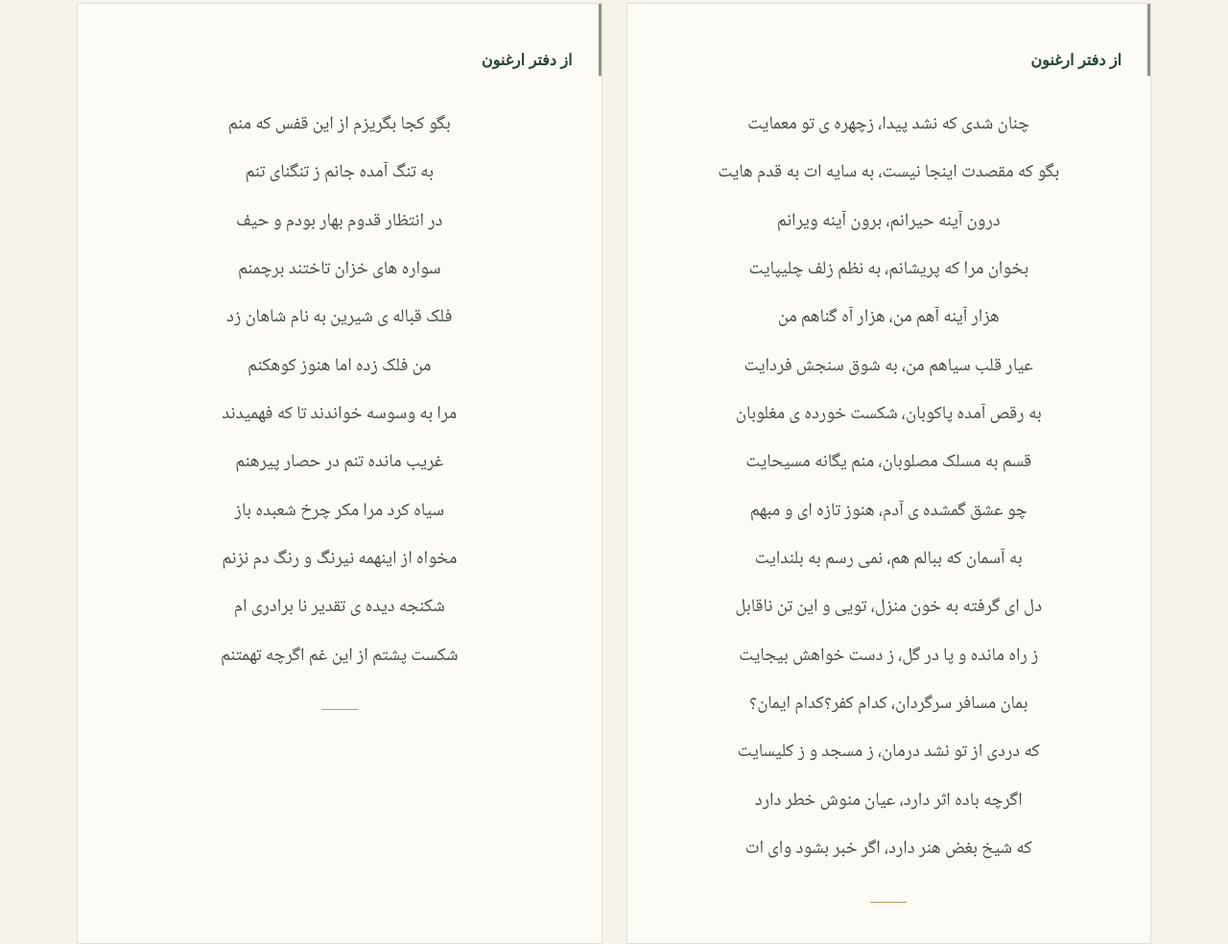
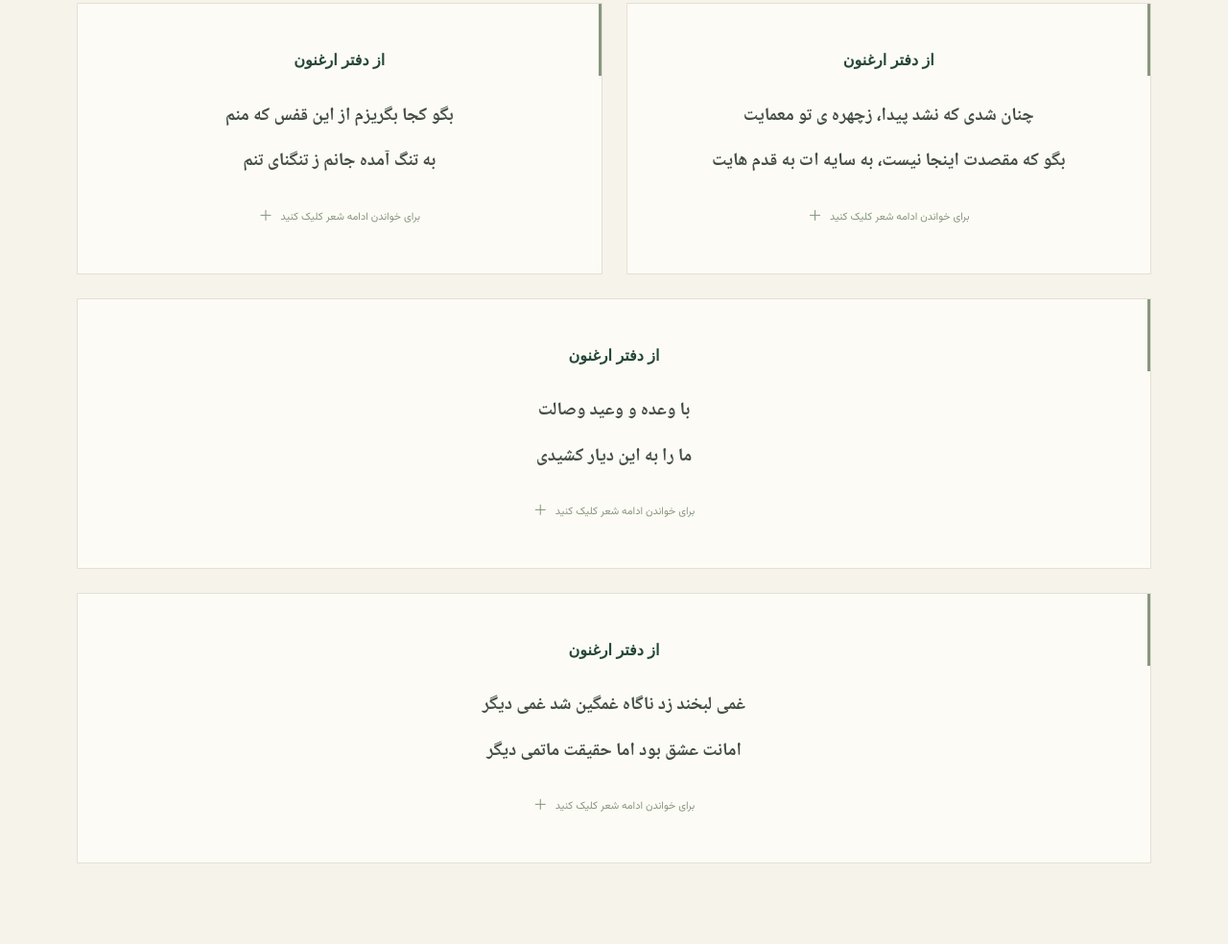
Before and after one commit to mortezajahani/arqanun, a plain HTML site: page index.html in a window 1280 px wide. Shown: the part 1602-2586 px from the top of the page at 96% size. Drawn offline with Linux system fonts and the light colour scheme; a web font is replaced by a local one.

Commit message:
Update index.html

```diff
--- a/index.html
+++ b/index.html
@@ -295,6 +295,83 @@ section {
   color: var(--green);
   margin-bottom: 25px;
   font-weight: 600;
+}
+
+
+/* EXPANDABLE POEMS */
+.poem {
+  display: block;
+}
+
+.poem-summary {
+  display: block;
+  list-style: none;
+  cursor: pointer;
+  text-align: center;
+  outline: none;
+}
+
+.poem-summary::-webkit-details-marker {
+  display: none;
+}
+
+.poem-summary h3 {
+  margin-bottom: 18px;
+}
+
+.poem-preview {
+  direction: rtl;
+  unicode-bidi: plaintext;
+  white-space: pre-line;
+  text-align: center;
+  font-family: 'Noto Naskh Arabic', serif;
+  font-size: 19px;
+  font-weight: 600;
+  line-height: 2.5;
+  color: #414c43;
+}
+
+.poem-toggle {
+  display: inline-flex;
+  align-items: center;
+  gap: 8px;
+  margin-top: 22px;
+  color: var(--olive);
+  font-family: 'Vazirmatn', sans-serif;
+  font-size: 11px;
+  transition: .25s;
+}
+
+.poem-toggle::after {
+  content: "＋";
+  font-size: 15px;
+  line-height: 1;
+}
+
+.poem[open] .poem-toggle::after {
+  content: "−";
+}
+
+.poem[open] .poem-toggle {
+  color: var(--gold);
+}
+
+.poem-expanded {
+  padding-top: 24px;
+  margin-top: 22px;
+  border-top: 1px solid var(--line);
+  animation: poemReveal .35s ease;
+}
+
+@keyframes poemReveal {
+  from { opacity: 0; transform: translateY(-6px); }
+  to { opacity: 1; transform: translateY(0); }
+}
+
+.poem-summary:focus-visible {
+  outline: 2px solid var(--olive);
+  outline-offset: 8px;
+  border-radius: 4px;
 }
 
 /* SPECIAL POETRY TYPOGRAPHY */
@@ -662,13 +739,15 @@ footer a {
 
       <!-- POEM A -->
 
-      <article class="poem">
-
+      <details class="poem">
+        <summary class="poem-summary">
           <h3>از دفتر ارغنون</h3>
-
-        <div class="poem-content">چنان شدی که نشد پیدا، زچهره ی تو معمایت
-بگو که مقصدت اینجا نیست، به سایه ات به قدم هایت
-درون آینه حیرانم، برون آینه ویرانم
+          <div class="poem-preview">چنان شدی که نشد پیدا، زچهره ی تو معمایت
+بگو که مقصدت اینجا نیست، به سایه ات به قدم هایت</div>
+          <span class="poem-toggle">برای خواندن ادامه شعر کلیک کنید</span>
+        </summary>
+        <div class="poem-expanded">
+          <div class="poem-content">درون آینه حیرانم، برون آینه ویرانم
 بخوان مرا که پریشانم، به نظم زلف چلیپایت
 هزار آینه آهم من، هزار آه گناهم من
 عیار قلب سیاهم من، به شوق سنجش فردایت
@@ -682,20 +761,21 @@ footer a {
 که دردی از تو نشد درمان، ز مسجد و ز کلیسایت
 اگرچه باده اثر دارد، عیان منوش خطر دارد
 که شیخ بغض هنر دارد، اگر خبر بشود وای ات</div>
-
           <div class="poem-separator"></div>
-
-      </article>
+        </div>
+      </details>
 
       <!-- POEM B -->
 
-      <article class="poem">
-
+      <details class="poem">
+        <summary class="poem-summary">
           <h3>از دفتر ارغنون</h3>
-
-        <div class="poem-content">بگو کجا بگریزم از این قفس که منم
-به تنگ آمده جانم ز تنگنای تنم
-در انتظار قدوم بهار بودم و حیف
+          <div class="poem-preview">بگو کجا بگریزم از این قفس که منم
+به تنگ آمده جانم ز تنگنای تنم</div>
+          <span class="poem-toggle">برای خواندن ادامه شعر کلیک کنید</span>
+        </summary>
+        <div class="poem-expanded">
+          <div class="poem-content">در انتظار قدوم بهار بودم و حیف
 سواره های خزان تاختند برچمنم
 فلک قباله ی شیرین به نام شاهان زد
 من فلک زده اما هنوز کوهکنم
@@ -705,20 +785,21 @@ footer a {
 مخواه از اینهمه نیرنگ و رنگ دم نزنم
 شکنجه دیده ی تقدیر نا برادری ام
 شکست پشتم از این غم اگرچه تهمتنم</div>
-
           <div class="poem-separator"></div>
-
-      </article>
+        </div>
+      </details>
 
       <!-- POEM C -->
 
-      <article class="poem poem-wide">
-
+      <details class="poem poem-wide">
+        <summary class="poem-summary">
           <h3>از دفتر ارغنون</h3>
-
-        <div class="poem-content">با وعده و وعید وصالت
-ما را به این دیار کشیدی
-خواندی مرا به مسلخ عشقت
+          <div class="poem-preview">با وعده و وعید وصالت
+ما را به این دیار کشیدی</div>
+          <span class="poem-toggle">برای خواندن ادامه شعر کلیک کنید</span>
+        </summary>
+        <div class="poem-expanded">
+          <div class="poem-content">خواندی مرا به مسلخ عشقت
 وانگه ز من دمار کشیدی
 ای دل غم التهاب خودت بود
 تقدیر انتخاب خودت بود
@@ -736,20 +817,21 @@ footer a {
 گمراه کسیت آن نگاهت
 بر لب رسید جان نگاهت
 از بس که انتظار کشیدی</div>
-
           <div class="poem-separator"></div>
-
-      </article>
+        </div>
+      </details>
 
       <!-- POEM D - NEW -->
 
-      <article class="poem poem-wide">
-
+      <details class="poem poem-wide">
+        <summary class="poem-summary">
           <h3>از دفتر ارغنون</h3>
-
-        <div class="poem-content">غمی لبخند زد ناگاه غمگین شد غمی دیگر
-امانت عشق بود اما حقیقت ماتمی دیگر
-ملال انگیز دنیا را به دوش ما نهاد اما
+          <div class="poem-preview">غمی لبخند زد ناگاه غمگین شد غمی دیگر
+امانت عشق بود اما حقیقت ماتمی دیگر</div>
+          <span class="poem-toggle">برای خواندن ادامه شعر کلیک کنید</span>
+        </summary>
+        <div class="poem-expanded">
+          <div class="poem-content">ملال انگیز دنیا را به دوش ما نهاد اما
 به منزل می رسیم ای دل تحمل کن کمی دیگر
 در این بازار ننگ و نام تقدیرت مبارک باد
 همانا از تبار عصمت آمد مریمی دیگر
@@ -763,10 +845,9 @@ footer a {
 چنان خاورمیانه سرنوشت مبهمی دیگر
 خیابان ها تهی از عشق ، قحط آدمی زاد است
 به دنبال چه می گردی بنا کن عالمی دیگر!</div>
-
           <div class="poem-separator"></div>
-
-      </article>
+        </div>
+      </details>
 
     </div>
 
```
Lines whose indentation alone changed are shown as unchanged.
